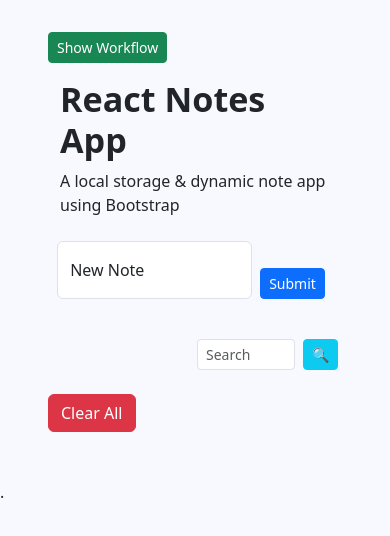
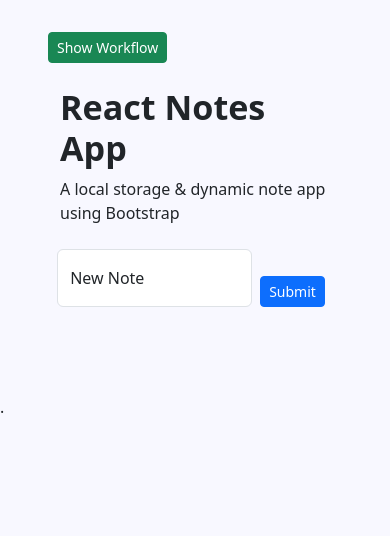
Before and after one commit to solahidris/Project17_T2_ReactNotesApp, a React (Create React App) app: page / in a window 390 px wide. Shown: the top 536 px of the page. Built offline with nearby package versions, Linux system fonts and the light colour scheme; the HTML template or start-up script is replaced by a standard one.

Commit message:
fixed layout both desktop and mobile

```diff
--- a/src/App.js
+++ b/src/App.js
@@ -125,17 +125,19 @@ function App() {
       }
 
         {/* App Header */}
+      <div class="d-flex justify-content-center">
         <div class="jumbotron jumbotron-fluid mx-5 mt-3">
           <div class="container">
             <h1 class="display-4 fw-semibold">React Notes App</h1>
             <span class="lead fw-lighter fs-6">A local storage & dynamic note app using Bootstrap</span>
           </div>
         </div>
+      </div>
 
           {/* New Note Submit */}
         <div class="py-4">
-          <div class="d-flex justify-content-center">
-            <div class="form-floating col-6 col-xl-4">
+          <div class="d-flex justify-content-center mt-xl-4">
+            <div class="form-floating col-6 col-xl-3">
                   <input class="form-control" type="text" id="newNoteLabel" value={newNote} placeholder="newNoteLabel"
                   maxLength={30} onChange={(event) => setNewNote(event.target.value)}
                   // onKeyDown - to enable press enter key to add note
@@ -155,32 +157,33 @@ function App() {
         </div>
 
           {/* Dynamic Search Button */}
-        {/* <div class="row d-flex justify-content-end mx-5 mt-5"> */}
-        <div class="d-flex justify-content-end flex-row mx-5 mt-3">
+        {notesData.length === 0 ? (
+          <></>) : (
+          <div class="d-flex justify-content-end flex-row mt-3 mx-5 mx-xl-0">
               {/* X button to clear search Input */}
             {searchInput !== "" ? <button type="button" onClick={clearSearchHandler} class="btn-close align-self-center btn btn-sm" aria-label="Close"></button> : <></>}
               {/* Search Filter + Icon */}
-          <div class="col-4 mx-1">
+            <div class="col-4 col-xl-2 mx-1">
               <input type="text" value={searchInput} onChange={searchInputHandler} placeholder="Search" class="form-control form-control-sm"/>
             </div>
-          <div class="col-auto mx-1">
+            <div class="col-auto ms-1 me-xl-4">
               <button type="button" class="btn btn-info btn-sm">🔍</button>
             </div>
+            <div class="col-xl-3"></div>
           </div>
+        )}
+
 
          {/* Map Data Array */}
         { searchInput === "" ? ( // If not searching, show notes from database
-          <div class="mt-2 mx-5">
-            <ul class="list-group">
+          <div class="mt-3 mx-5 d-flex justify-content-center">
+            <ul class="list-group col-xl-6 col-12">
               {notesData.map((note, index) => (
                 <li key={index} class="list-group-item">
                   <div class="d-flex justify-content-between">
                     {typeof note === 'string' ? (
                       <>
                         <div class="d-flex flex-row">
-                          {/* <div class="spinner-border spinner-border-sm align-self-center text-secondary" role="status">
-                            <span class="visually-hidden">Loading...</span>
-                          </div>*/}
                           <span class="badge fw-semibold text-bg-primary align-self-center">{index+1}</span>
                           <span class="align-self-center mx-3 flex-grow">{note}</span>
                         </div>
@@ -189,7 +192,7 @@ function App() {
                           <button type="button" onClick={() => handleDeleteNote(index)} class="btn btn-warning btn-sm align-self-center">🗑️</button>
                         </div>
                       </>
-                    ) : (
+                    ) : ( // if editing, show as edit input
                       <>
                         <input
                           type="text"
@@ -217,20 +220,21 @@ function App() {
               ))}
             </ul>
           </div>
-          ) : ( // If Search if not empty, show the filter results
+          ) : ( // If searching, show the filter results
           <>
-            <div class="mx-5">
+            <div class="d-flex justify-content-start">
               {/* <span class="px-2"></span> */}
-              <button type="button" class="btn btn-sm btn-outline-secondary position-relative">
-                Search Results
-                <span class="position-absolute top-0 start-100 translate-middle badge rounded-pill fw-medium text-bg-secondary">
+              <div class="col-xl-3 me-4"></div>
+              <button type="button" class="btn btn-sm btn-success position-relative col-auto ms-xl-1 ms-4">
+                Results
+                <span class="position-absolute top-0 start-100 translate-middle badge rounded-pill fw-medium text-bg-warning">
                   {filteredResults.length > 0 ? filteredResults.length.toString() : "0"}
                   <span class="visually-hidden">unread messages</span>
                 </span>
               </button>
             </div>
-            <div class="mt-2 mx-5">
-              <ul class="list-group">
+            <div class="mt-2 mx-5 d-flex justify-content-center">
+              <ul class="list-group col-xl-6 col-12">
                 {filteredResults.length > 0 ? (
                   filteredResults.map((result, index) => (
                     <li key={index} class="list-group-item">
@@ -252,14 +256,13 @@ function App() {
         )}
 
         {/* reset button  */}
-      <div>
+      <div class="d-flex justify-content-start">
+        <div class="col-xl-3"></div>
           {/* clear all button */}
-        <button type="button" className="btn btn-danger mx-5 mt-3" data-bs-toggle="modal" data-bs-target="#exampleModal">
-          Clear All
-        </button>
+        {filteredResults.length > 0 || notesData.length > 0 ? (<button type="button" className="col-auto btn btn-danger mx-5 mt-3" data-bs-toggle="modal" data-bs-target="#exampleModal">Clear All</button>) : (<></>)}
           {/* modal stuff */}
         <div className="modal fade" id="exampleModal" tabIndex="-1" role="dialog" aria-labelledby="exampleModalLabel" aria-hidden="true">
-          <div className="modal-dialog modal-dialog-centered mx-5" role="document">
+          <div className="modal-dialog modal-dialog-centered" role="document">
             <div className="modal-content">
               <div className="modal-header">
                 <h5 className="modal-title" id="exampleModalLabel">Clearing All Notes</h5>
```
Lines whose indentation alone changed are shown as unchanged.
